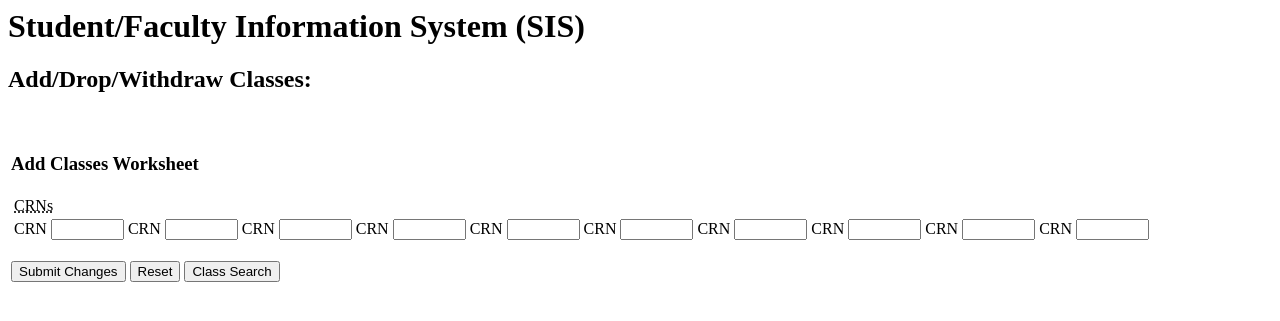
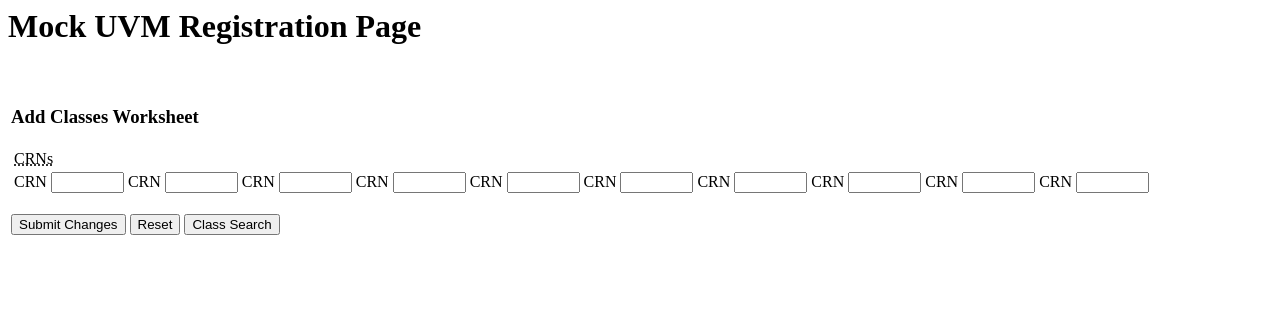
Before and after one commit to connorsabine/UVM-Auto-Register, a Python web app: template templates/index.html in a window 1280 px wide. Shown: the top 321 px of the page. Run offline with Jinja, Linux system fonts and the light colour scheme; the template is opened without the code that fills it, so the values that code supplies are empty.

Commit message:
Updated looks of index.html

```diff
--- a/templates/index.html
+++ b/templates/index.html
@@ -24,8 +24,7 @@
     <body>
     <div class="headerwrapperdiv">
     <div class="pageheaderdiv1">
-    <h1>Student/Faculty Information System (SIS)</h1>
-    <h2>Add/Drop/Withdraw Classes: </h2>
+    <h1>Mock UVM Registration Page</h1>
     <td class="pldefault">
     </td>
     </tr>
```
